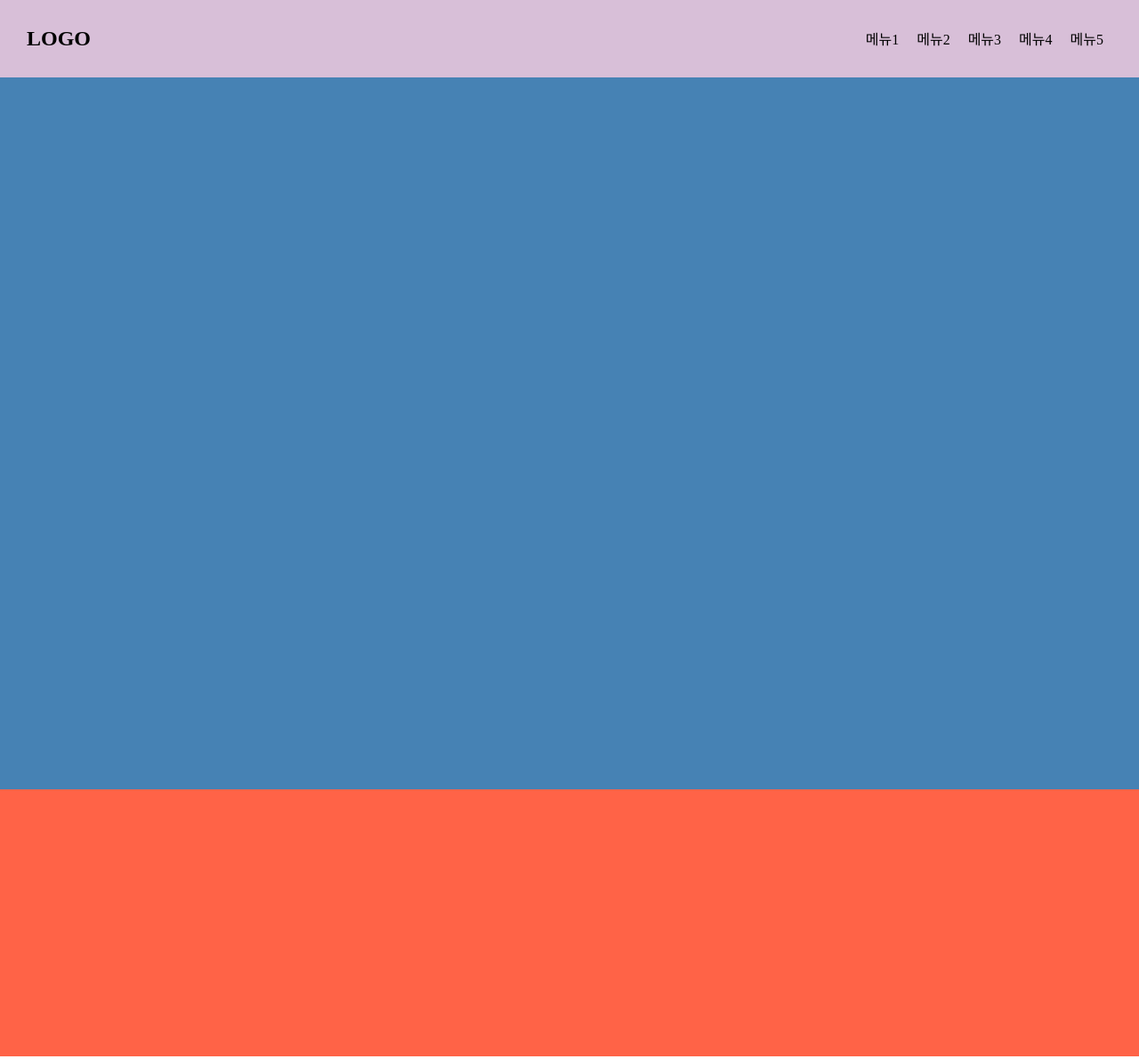
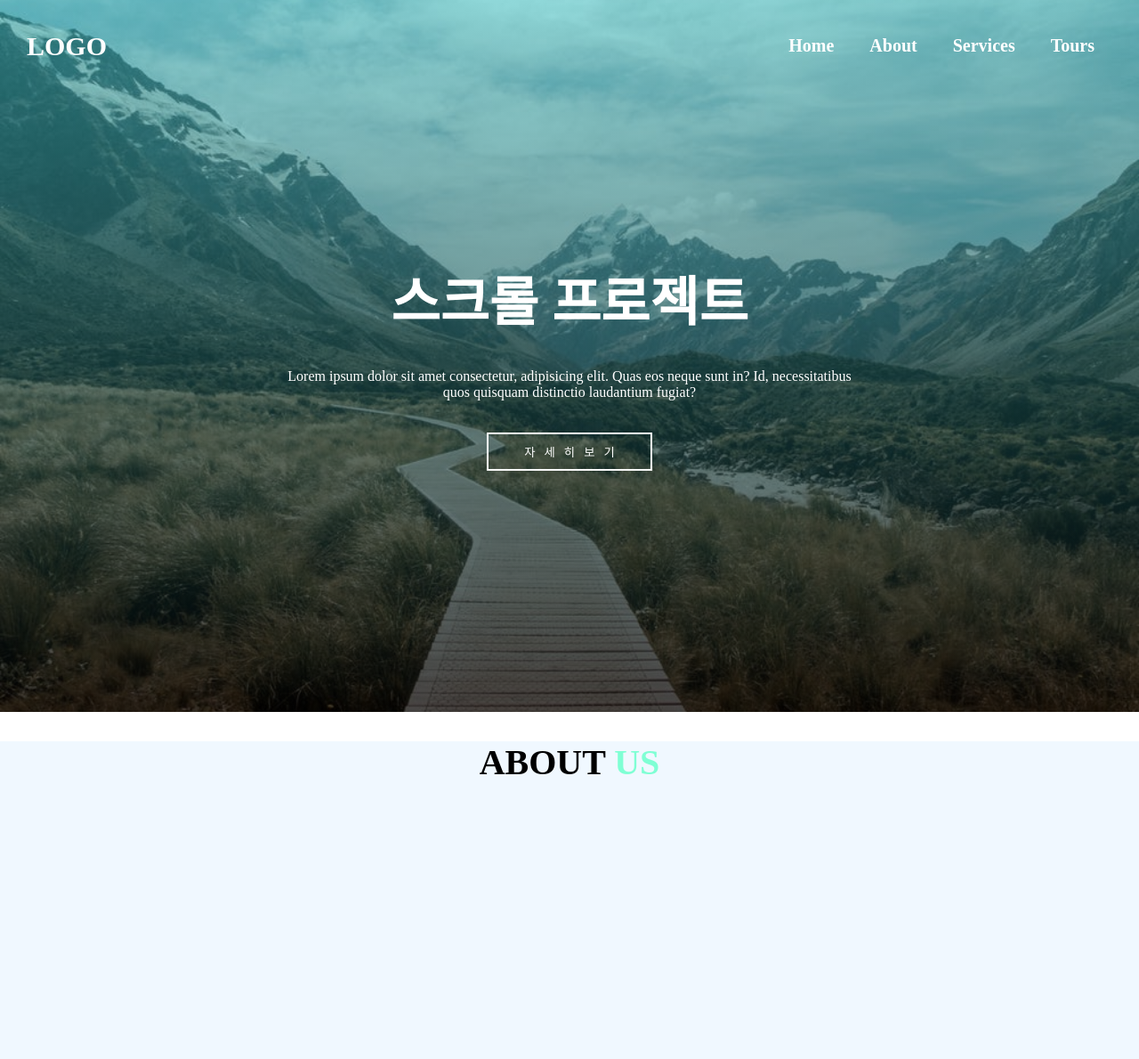
Before and after one commit to yangBasak/vanillaJS-project, a plain HTML site: page navgaion/index.html in a window 1280 px wide. Shown: the top 1190 px of the page at 89% size. Drawn offline with Linux system fonts and the light colour scheme.

Commit message:
네비게이션 퍼블리싱 업글중

```diff
--- a/navgaion/index.html
+++ b/navgaion/index.html
@@ -8,18 +8,34 @@
     <link rel="stylesheet" type="text/css" media="screen" href="main.css" />
   </head>
   <body>
-    <nav>
-      <h1>LOGO</h1>
-      <ul>
-        <li>메뉴1</li>
-        <li>메뉴2</li>
-        <li>메뉴3</li>
-        <li>메뉴4</li>
-        <li>메뉴5</li>
-      </ul>
-    </nav>
-    <section id="banner"></section>
-    <section id="articles"></section>
+    <header>
+      <nav id="navbar">
+        <h1>LOGO</h1>
+        <ul>
+          <li>Home</li>
+          <li>About</li>
+          <li>Services</li>
+          <li>Tours</li>
+        </ul>
+      </nav>
+      <section id="banner">
+          <h2>스크롤 프로젝트</h2>
+          <p>Lorem ipsum dolor sit amet consectetur, adipisicing elit. Quas eos neque sunt in? Id, necessitatibus quos quisquam distinctio laudantium fugiat?</p>
+          <button>자세히보기</button>
+      </section>
+    </header>
+    <section id="about" class="sections">
+      <h2>ABOUT <span>US</span></h2>
+    </section>
+    <section id="services" class="sections">
+      <h2>OUR <span>SERVICES</span></h2>
+    </section>
+    <section id="tours" class="sections">
+      <h2>FEATURED <span>TOURS</span></h2>
+    </section>
+    <footer>
+      <p>Copyright © Backroads Travel Tours Company 2023. All Rights Reserved</p>
+    </footer>
     <script src="main.js"></script>
   </body>
 </html>
--- a/navgaion/main.css
+++ b/navgaion/main.css
@@ -1,34 +1,95 @@
 body {
   margin: 0;
 }
-nav {
+header{
+  background: linear-gradient(rgba(63, 208, 212, 0.5), rgba(0, 0, 0, 0.7)), url(./img/hero-bcg.jpeg) center/cover no-repeat;
+  height: 100vh;
+}
+header #banner{
+  display: flex;
+  flex-direction: column;
+  align-items: center;
+  justify-content: center;
+  text-align: center;
+  height: 100vh;
+  color: #fff
+}
+header #banner h2{
+  font-size: 60px;
+  margin: 20px;
+}
+header #banner p{
+  max-width: 40rem;
+}
+header #banner button{
+  letter-spacing: 10px;
+  padding: 10px 30px 10px 40px;
+  background-color: transparent;
+  border: 2px solid #fff;
+  color: #fff;
+  margin-top: 20px;
+  cursor: pointer;
+  text-align: center;
+
+}
+
+header nav {
   width: 100%;
-  /* height: 50px; */
-  background-color: thistle;
+  background-color: transparent;
   display: flex;
   justify-content: space-between;
   align-items: center;
   padding: 10px 30px;
   box-sizing: border-box;
+  color: #fff;
+  font-size: 20px;
+  font-weight: 600;
+  position: absolute;
+  top: 0;
 }
 nav ul {
   display: flex;
 }
 nav ul li {
-  margin: 0 10px;
+  margin: 0 20px;
   list-style: none;
   cursor: pointer;
 }
 nav ul li:hover {
   color: brown;
 }
-#banner {
-  width: 100%;
-  height: 100vh;
-  background-color: steelblue;
+
+.sections{
+  height: 550px;
+  padding-bottom: 40px;
 }
-#articles {
-  width: 100%;
-  height: 300px;
-  background-color: tomato;
+.sections h2{
+  text-align: center;
+  font-size: 40px;
 }
+.sections h2 span{
+  color: aquamarine;
+}
+#about{
+  background-color: aliceblue;
+}
+#services{
+
+}
+#tours{
+  background-color: aliceblue;
+}
+
+footer{
+  background-color: black;
+  text-align: center;
+  color: #fff;
+}
+footer p{
+  margin: auto;
+  padding: 40px 0;
+}
+.back-color{
+  background-color: rgba(255,255,255,.7);
+  position: sticky;
+}
--- a/navgaion/main.js
+++ b/navgaion/main.js
@@ -0,0 +1,10 @@
+const nav = document.querySelector('#navbar')
+window.addEventListener('scroll', function(){
+    const scrollHeight = window.pageYOffset
+    const navHeight = document.querySelector('#navbar').getBoundingClientRect().height
+    if(scrollHeight > navHeight){
+        nav.classList.add('back-color')
+    }else{
+        nav.classList.remove('back-color')
+    }
+})
```
Also changed, not shown: navgaion/img/hero-bcg.jpeg (added).
